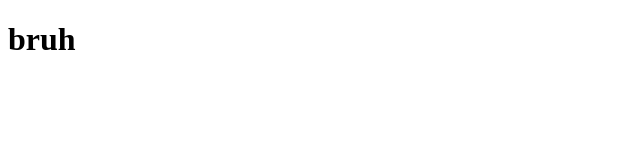
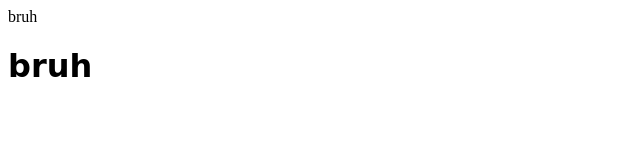
Before and after one commit to rscoville25/rscoville25.github.io, a plain HTML site: page index.html in a window 1280 px wide. Shown: the whole page, without its empty margins (0-640 px from the left). Drawn offline with Linux system fonts and the light colour scheme.

Commit message:
Commit CSS

```diff
--- /dev/null
+++ b/index.css
@@ -0,0 +1,3 @@
+h1 {
+    font-family: cursive;
+}
--- a/index.html
+++ b/index.html
@@ -1,6 +1,7 @@
 <!DOCTYPE html>
 <html>
     <head>
+        <link rel="stylesheet" href="index.css"
         <title>bruh</title>
     </head>
     <body>
```
